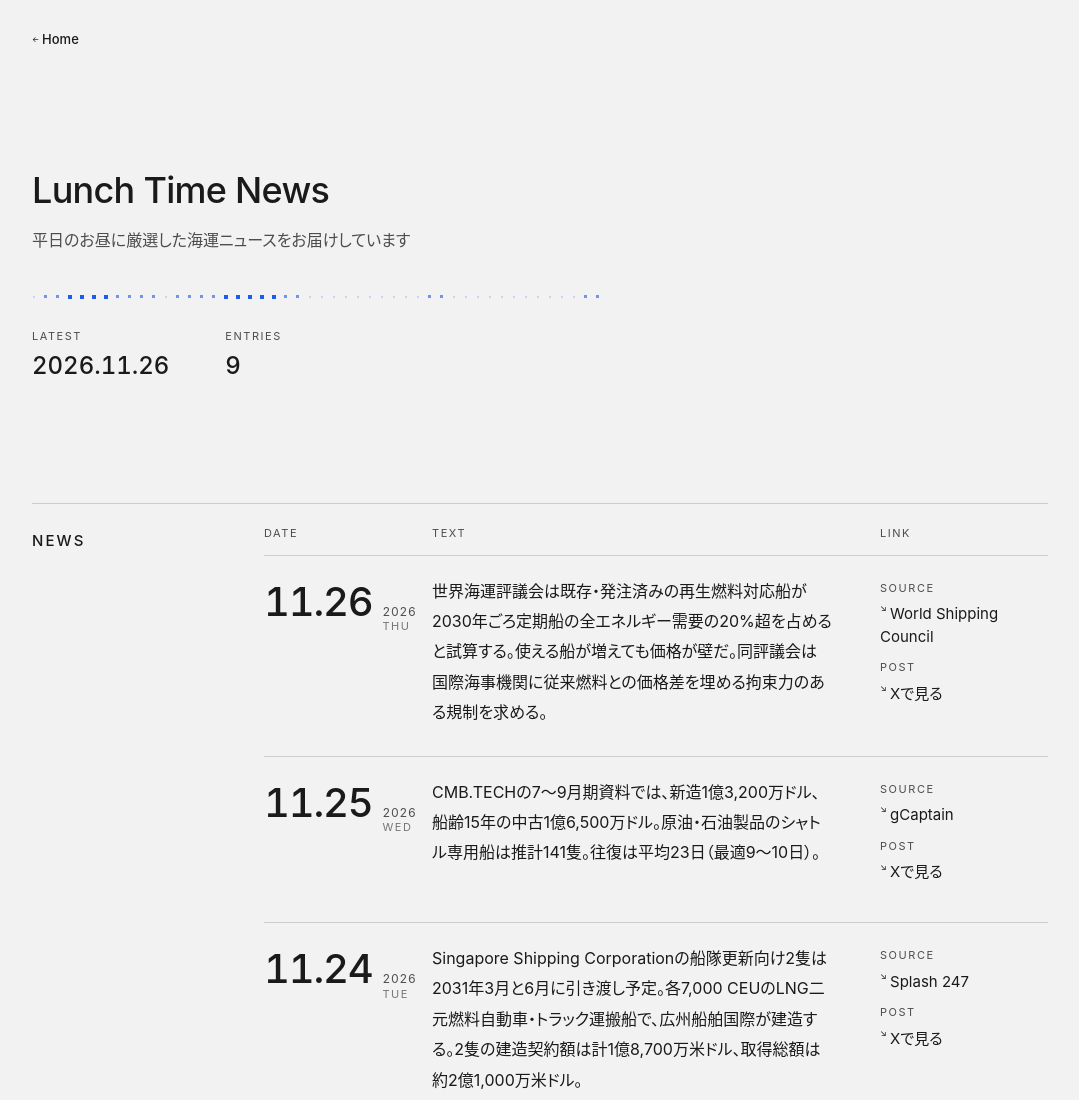
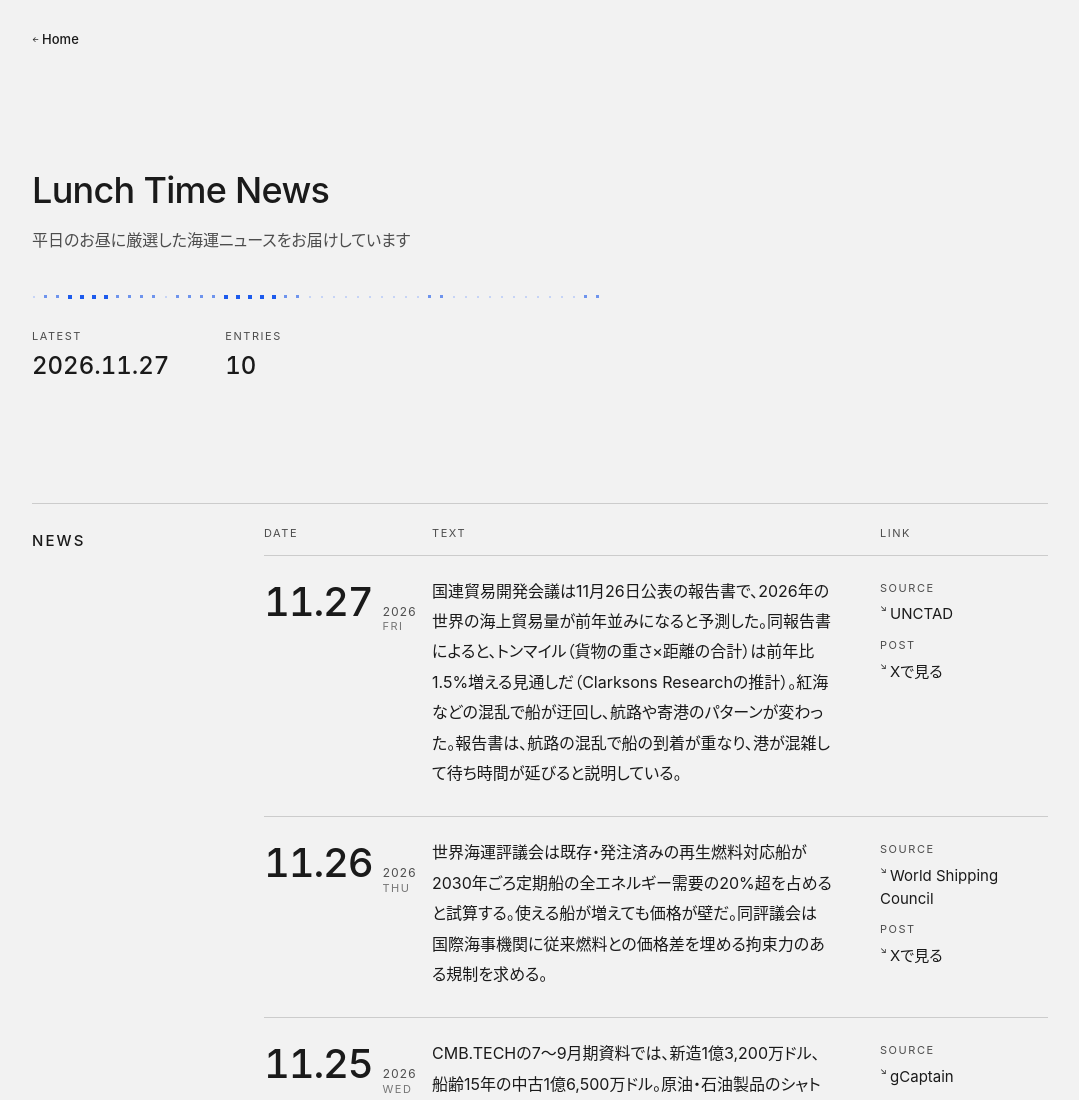
Before and after one commit to Marineman5/news, a plain HTML site: page index.html in a window 1280 px wide. Shown: the top 1100 px of the page, without its empty margins (100-1179 px from the left). Drawn offline with Linux system fonts and the light colour scheme.

Commit message:
Add Lunch Time News 2026-11-27 (UNCTAD Review of Maritime Transport 2026)

```diff
--- a/index.html
+++ b/index.html
@@ -17,8 +17,8 @@
   <p class="sub">平日のお昼に厳選した海運ニュースをお届けしています</p>
   <svg class="dots" viewBox="0 0 576 4" width="576" height="4" shape-rendering="crispEdges" aria-hidden="true" focusable="false"><path fill="#C6D4F6" d="M1 1h2v2h-2zM133 1h2v2h-2zM277 1h2v2h-2zM289 1h2v2h-2zM301 1h2v2h-2zM313 1h2v2h-2zM325 1h2v2h-2zM337 1h2v2h-2zM349 1h2v2h-2zM361 1h2v2h-2zM373 1h2v2h-2zM385 1h2v2h-2zM421 1h2v2h-2zM433 1h2v2h-2zM445 1h2v2h-2zM457 1h2v2h-2zM469 1h2v2h-2zM481 1h2v2h-2zM493 1h2v2h-2zM505 1h2v2h-2zM517 1h2v2h-2zM529 1h2v2h-2zM541 1h2v2h-2z"/><path fill="#6E94ED" d="M12 0h3v3h-3zM24 0h3v3h-3zM84 0h3v3h-3zM96 0h3v3h-3zM108 0h3v3h-3zM120 0h3v3h-3zM144 0h3v3h-3zM156 0h3v3h-3zM168 0h3v3h-3zM180 0h3v3h-3zM252 0h3v3h-3zM264 0h3v3h-3zM396 0h3v3h-3zM408 0h3v3h-3zM552 0h3v3h-3zM564 0h3v3h-3z"/><path fill="#1D5BED" d="M36 0h4v4h-4zM48 0h4v4h-4zM60 0h4v4h-4zM72 0h4v4h-4zM192 0h4v4h-4zM204 0h4v4h-4zM216 0h4v4h-4zM228 0h4v4h-4zM240 0h4v4h-4z"/></svg>
   <dl class="meta">
-    <div><dt>LATEST</dt><dd class="no"><time datetime="2026-11-26">2026.11.26</time></dd></div>
-    <div><dt>ENTRIES</dt><dd class="no">9</dd></div>
+    <div><dt>LATEST</dt><dd class="no"><time datetime="2026-11-27">2026.11.27</time></dd></div>
+    <div><dt>ENTRIES</dt><dd class="no">10</dd></div>
   </dl>
 </section>
 
@@ -27,6 +27,11 @@
   <table>
     <thead><tr><th scope="col">DATE</th><th scope="col">TEXT</th><th scope="col">LINK</th></tr></thead>
     <tbody>
+    <tr id="2026-11-27-01" class="s-published">
+      <td class="no"><a class="anc" href="#2026-11-27-01" aria-label="2026-11-27 の固定リンク"><time datetime="2026-11-27"><span class="md no">11.27</span><span class="yr no">2026</span><span class="wd">FRI</span></time></a></td>
+      <td class="t"><div class="tx"><p>国連貿易開発会議は11月26日公表の報告書で、2026年の世界の海上貿易量が前年並みになると予測した。同報告書によると、トンマイル（貨物の重さ×距離の合計）は前年比1.5%増える見通しだ（Clarksons Researchの推計）。紅海などの混乱で船が迂回し、航路や寄港のパターンが変わった。報告書は、航路の混乱で船の到着が重なり、港が混雑して待ち時間が延びると説明している。</p></div></td>
+      <td class="d"><ul class="lk"><li><span class="lk-k">SOURCE</span><a href="https://unctad.org/publication/review-maritime-transport-2026" rel="noopener"><span class="lbl"><span class="ar" aria-hidden="true">↘</span>UNCTAD</span></a></li><li><span class="lk-k">POST</span><a href="https://x.com/marine_man5/status/2126156585676488719" rel="noopener"><span class="lbl"><span class="ar" aria-hidden="true">↘</span>Xで見る</span></a></li></ul></td>
+    </tr>
     <tr id="2026-11-26-01" class="s-published">
       <td class="no"><a class="anc" href="#2026-11-26-01" aria-label="2026-11-26 の固定リンク"><time datetime="2026-11-26"><span class="md no">11.26</span><span class="yr no">2026</span><span class="wd">THU</span></time></a></td>
       <td class="t"><div class="tx"><p>世界海運評議会は既存・発注済みの再生燃料対応船が2030年ごろ定期船の全エネルギー需要の20%超を占めると試算する。使える船が増えても価格が壁だ。同評議会は国際海事機関に従来燃料との価格差を埋める拘束力のある規制を求める。</p></div></td>
```
